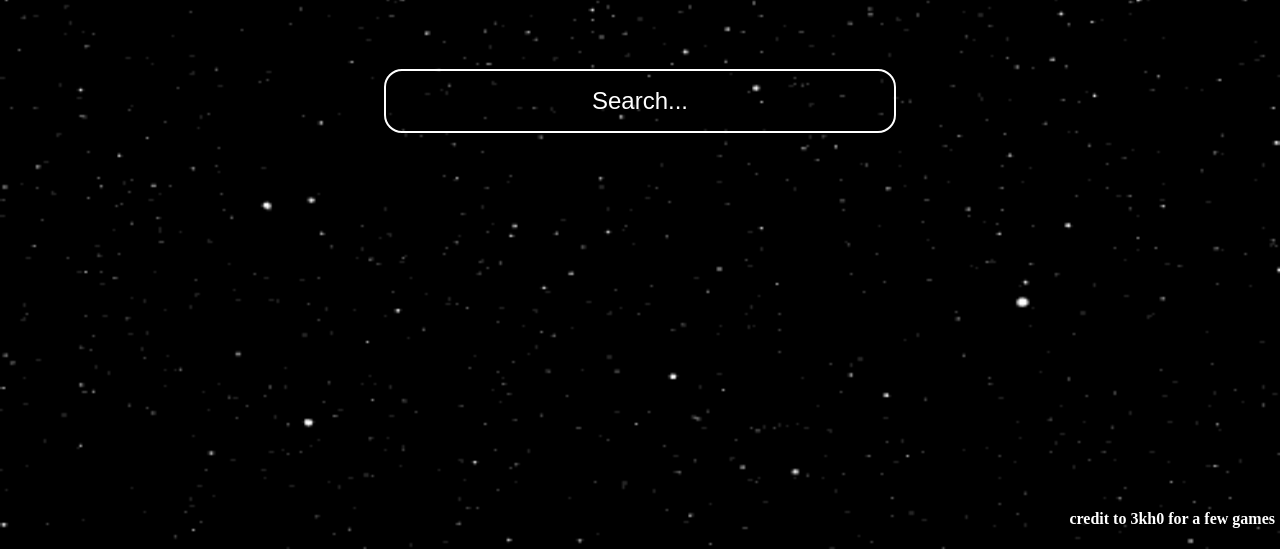
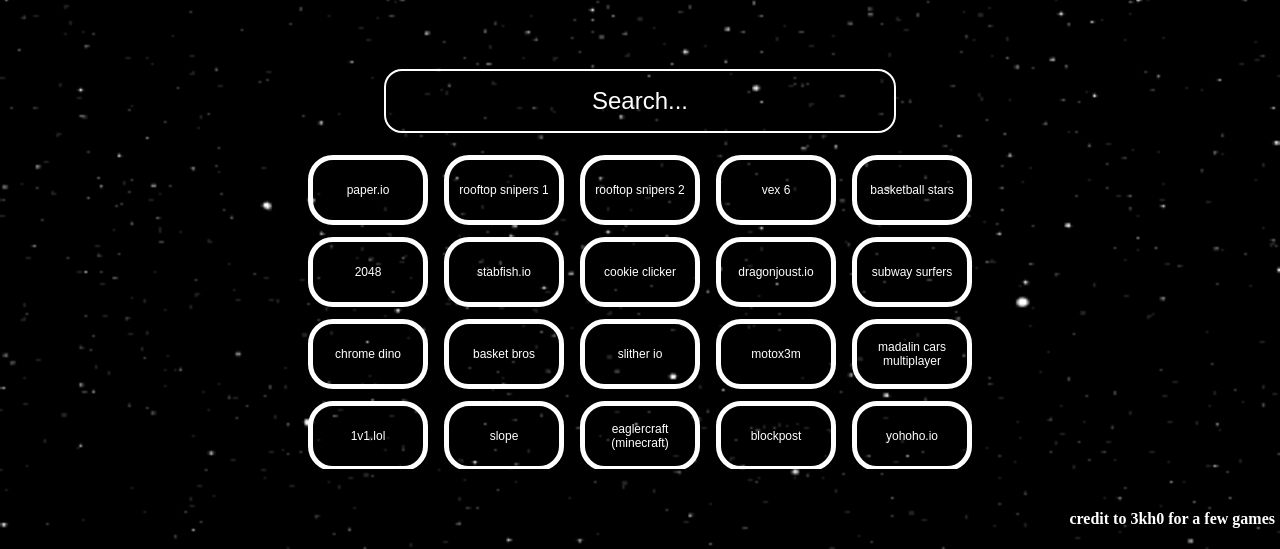
Before and after one commit to dragon731012/DM-Unbl0cker-Experimental, a website: page static/games/index.html in a window 1280 px wide. Shown: the part 251-800 px from the top of the page. Drawn offline with nearby package versions, Linux system fonts and the light colour scheme.

Commit message:
Update index.html

```diff
--- a/static/games/index.html
+++ b/static/games/index.html
@@ -109,7 +109,7 @@
     } else {
       return 1;
     }
-  }).appendTo('body');
+  }).appendTo('buttons');
 
   var fontsize2=2560/screen.width*7.5;
   searchbar.style.fontSize = fontsize2+"px";
```
